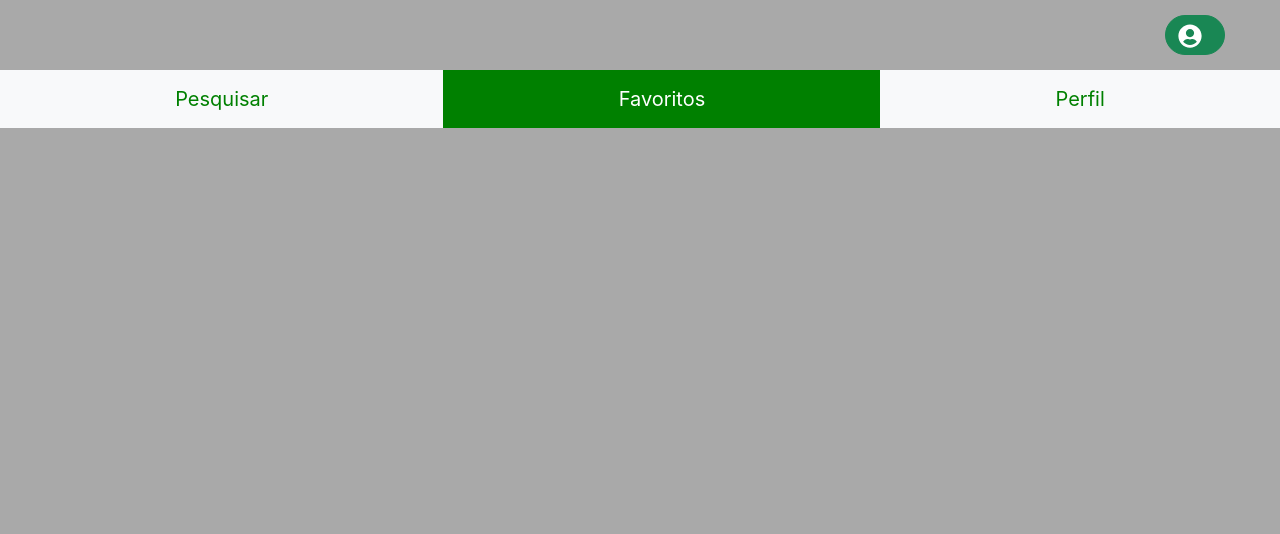
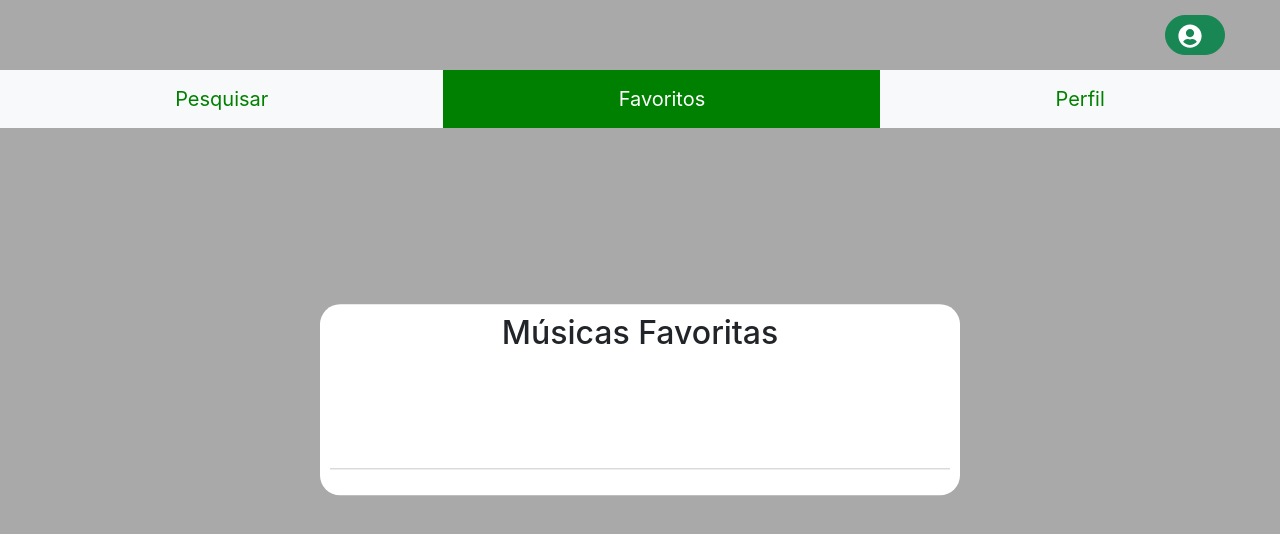
Before and after one commit to angelofonseca/tunehub, a React (Vite) app: page /favorites in a window 1280 px wide. Shown: the top 534 px of the page. Built offline with nearby package versions, Linux system fonts and the light colour scheme.

Commit message:
Requisito 8 refatorado

```diff
--- a/src/App.tsx
+++ b/src/App.tsx
@@ -13,7 +13,7 @@ import { AlbumType, SongType } from './types';
 
 function App() {
   const [search, setSearch] = useState<AlbumType[] | null>(null);
-  const [favorites, setFavorites] = useState<SongType[] | null>(null);
+  const [favorites, setFavorites] = useState<SongType[]>([]);
   const [searched, setSearched] = useState('');
   const [load, setLoad] = useState(false);
 
@@ -32,6 +32,7 @@ function App() {
           path="/album/:id"
           element={ <Album
             loadProps={ { load, setLoad } }
+            favoritesProps={ { favorites, setFavorites } }
           /> }
         />
         <Route
--- a/src/components/MusicCard/MusicCard.tsx
+++ b/src/components/MusicCard/MusicCard.tsx
@@ -6,10 +6,11 @@ import './MusicCard.css';
 type SongsListType = {
   songData: SongType;
   onCheck: (songData: SongType) => void;
+  isFavorite: boolean;
 };
 
-function MusicCard({ songData, onCheck }: SongsListType) {
-  const { previewUrl, trackId, trackName, favorite } = songData;
+function MusicCard({ songData, onCheck, isFavorite }: SongsListType) {
+  const { previewUrl, trackId, trackName } = songData;
 
   return (
     <>
@@ -27,16 +28,18 @@ function MusicCard({ songData, onCheck }: SongsListType) {
           htmlFor={ `favorite-${trackId.toString()}` }
           data-testid={ `checkbox-music-${trackId}` }
         >
-          {favorite
-            ? <img className="heart-icon" src={ favoriteImg } alt="favorite" />
-            : <img className="heart-icon" src={ notFavorite } alt="favorite" />}
+          <img
+            className="heart-icon"
+            src={ isFavorite ? favoriteImg : notFavorite }
+            alt="favorite"
+          />
         </label>
         <input
           className="favorite-input"
           type="checkbox"
           name="favorite"
           id={ `favorite-${trackId.toString()}` }
-          checked={ favorite }
+          checked={ isFavorite }
           onChange={ () => onCheck(songData) }
         />
       </div>
--- a/src/pages/Album/Album.css
+++ b/src/pages/Album/Album.css
@@ -6,7 +6,7 @@
   margin-top: 200px;
 }
 
-.aside-music-list {
+.music-list {
   background-color: white;
   border-radius: 20px;
   display: flex;
--- a/src/pages/Album/Album.tsx
+++ b/src/pages/Album/Album.tsx
@@ -8,10 +8,14 @@ import './Album.css';
 import SearchCard from '../../components/SearchCard/SearchCard';
 import { addSong, getFavoriteSongs, removeSong } from '../../services/favoriteSongsAPI';
 
-function Album({ loadProps }: {
+function Album({ loadProps, favoritesProps }: {
   loadProps: LoadType;
+  favoritesProps: {
+    favorites: SongType[],
+    setFavorites: React.Dispatch<React.SetStateAction<SongType[]>> }
 }) {
   const { load, setLoad } = loadProps;
+  const { favorites, setFavorites } = favoritesProps;
   // const { favorites, setFavorites } = favoritesProps;
   const { id } = useParams();
 
@@ -32,32 +36,27 @@ function Album({ loadProps }: {
         setAlbum(getAlbum);
 
         const getSongsList = albumAndSongs.slice(1) as SongType[];
-        const newSongsList = getSongsList.map((element) => {
-          if (favoriteSongs?.find((music) => music.trackId === element.trackId)) {
-            return { ...element, favorite: true };
-          }
-          return { ...element, favorite: false };
-        });
-        setSongs(newSongsList);
+        setFavorites(favoriteSongs);
+        setSongs(getSongsList);
       }
     };
     getData();
   // eslint-disable-next-line react-hooks/exhaustive-deps
   }, []);
 
-  const handleCheckBox = (music: SongType) => {
-    const songsList = songs.map((song) => {
-      if (music.trackId === song.trackId) {
-        if (song.favorite) {
-          removeSong(song);
-        } else {
-          addSong(song);
-        }
-        return { ...song, favorite: !song.favorite };
-      }
-      return song;
-    });
-    setSongs(songsList);
+  const handleCheckBox = async (music: SongType) => {
+    setLoad(true);
+    const check = favorites.some((element) => element.trackId === music.trackId);
+    let result = [];
+    if (check) {
+      await removeSong(music);
+      result = favorites.filter((element) => element.trackId !== music.trackId);
+    } else {
+      result = [...favorites, music];
+      await addSong(music);
+    }
+    setFavorites(result);
+    setLoad(false);
   };
 
   if (load) return <Loading />;
@@ -74,12 +73,13 @@ function Album({ loadProps }: {
           key={ album.collectionId }
         />
       )}
-      <aside className="aside-music-list">
+      <aside className="music-list">
         {songs.map((song) => (
           <MusicCard
             key={ song.trackId }
             songData={ song }
             onCheck={ handleCheckBox }
+            isFavorite={ favorites.some((element) => element.trackId === song.trackId) }
           />
         ))}
       </aside>
--- a/src/pages/Favorites/Favorites.css
+++ b/src/pages/Favorites/Favorites.css
@@ -1 +1,9 @@
 /* favorites */
+.favorites-main {
+  width: 50%;
+}
+
+h2 {
+  margin-bottom: 100px;
+  text-align: center;
+}
--- a/src/pages/Favorites/Favorites.tsx
+++ b/src/pages/Favorites/Favorites.tsx
@@ -2,13 +2,16 @@
 import { useEffect } from 'react';
 import './Favorites.css';
 import { getFavoriteSongs, removeSong } from '../../services/favoriteSongsAPI';
-import { FavoritesType, LoadType, SongType } from '../../types';
+import { LoadType, SongType } from '../../types';
 import Loading from '../../components/Loading/Loading';
 import MusicCard from '../../components/MusicCard/MusicCard';
 
 function Favorites({ loadProps, favoritesProps }: {
   loadProps: LoadType;
-  favoritesProps: FavoritesType;
+  favoritesProps: {
+    favorites: SongType[];
+    setFavorites: React.Dispatch<React.SetStateAction<SongType[]>>;
+  }
 }) {
   const { load, setLoad } = loadProps;
   const { favorites, setFavorites } = favoritesProps;
@@ -24,30 +27,29 @@ function Favorites({ loadProps, favoritesProps }: {
     getData();
   }, []);
 
-  const handleCheck = (music: SongType) => {
-    if (favorites) {
-      const songsList = favorites.filter((song) => {
-        if (song.trackId === music.trackId) {
-          removeSong(song);
-        }
-        return song.trackId !== music.trackId;
-      });
-      setFavorites(songsList);
-    }
+  const handleCheck = async (music: SongType) => {
+    setLoad(true);
+    const result = favorites.filter((element) => element.trackId !== music.trackId);
+    await removeSong(music);
+    setFavorites(result);
+    setLoad(false);
   };
 
   if (load) return <Loading />;
 
   return (
-    <div>
-      {favorites?.map((song) => (
+    <main className="music-list centered favorites-main">
+      <h2>Músicas Favoritas</h2>
+      <hr />
+      {favorites.map((song) => (
         <MusicCard
           key={ song.trackId }
           songData={ song }
           onCheck={ handleCheck }
+          isFavorite
         />
       ))}
-    </div>
+    </main>
   );
 }
 
```
Also changed, not shown: src/types.ts (+4 -4 lines).
